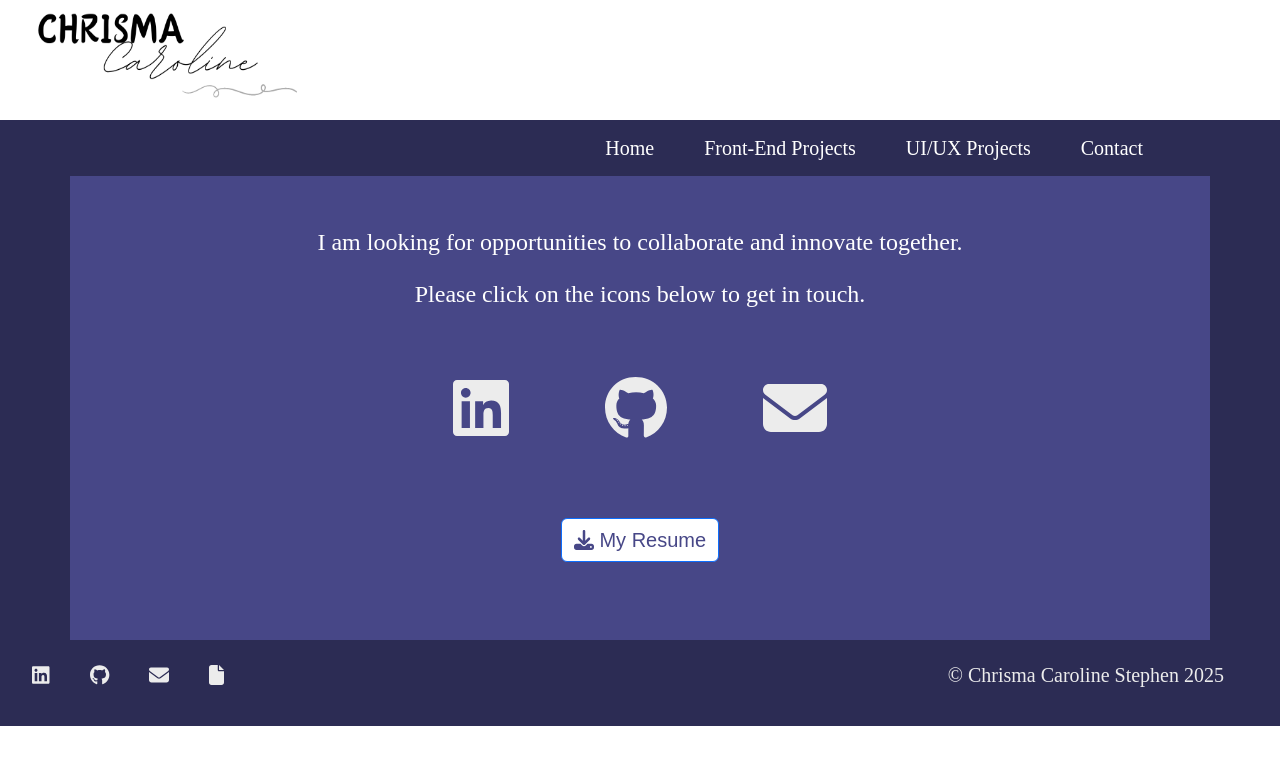
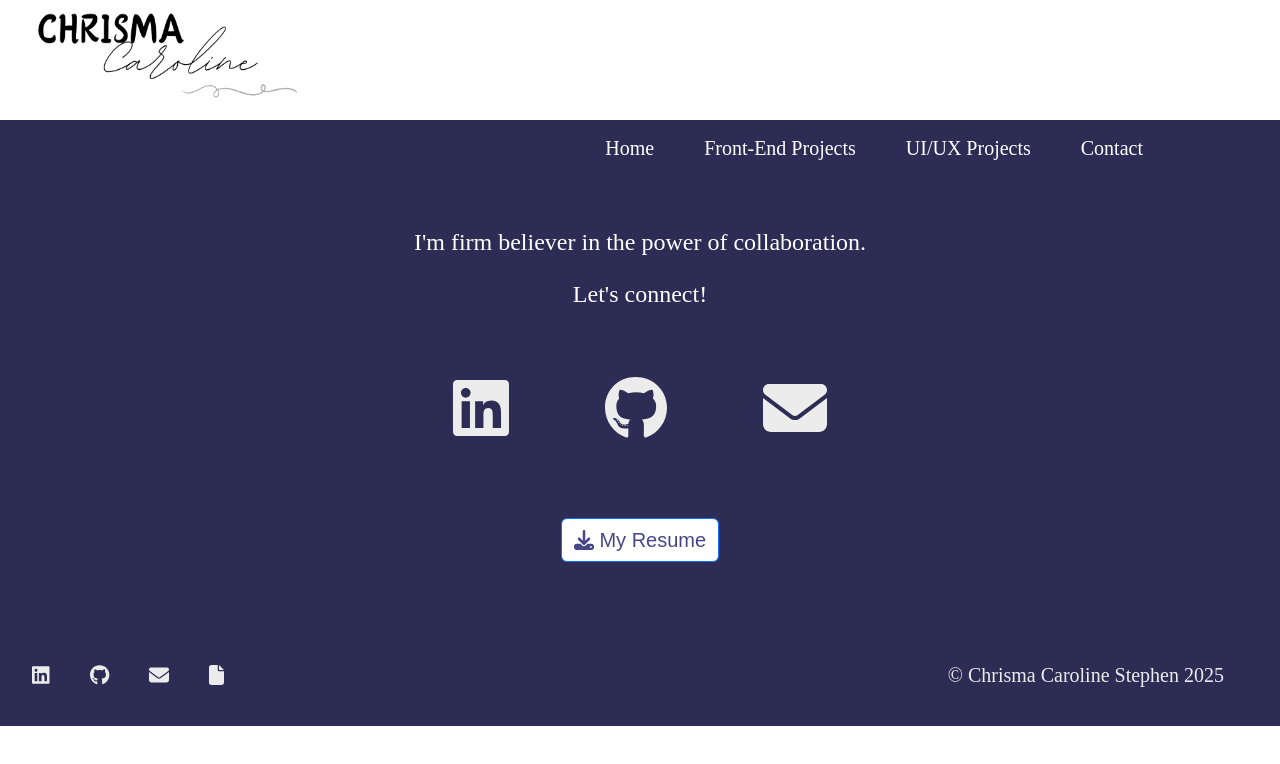
Before and after one commit to chrisma89/Chrisma-Caroline-Stephen, a React (Vite) app: page /contact in a window 1280 px wide. Shown: the top 764 px of the page. Built offline with nearby package versions, Linux system fonts and the light colour scheme; a web font is replaced by a local one.

Commit message:
secondary colour removed and contact section text amended

```diff
--- a/src/components/Contact/index.jsx
+++ b/src/components/Contact/index.jsx
@@ -56,7 +56,7 @@ const Contact = () => {
               textAlign: "center",
             }}
           >
-            I am looking for opportunities to collaborate and innovate together.
+            I'm firm believer in the power of collaboration.
           </p>
           <p
 
@@ -68,7 +68,7 @@ const Contact = () => {
             }}
           >
             {" "}
-            Please click on the icons below to get in touch.{" "}
+            Let's connect!{" "}
           </p>
           <div className="linkicon">
             {" "}
--- a/src/components/ProjectGallery/index.jsx
+++ b/src/components/ProjectGallery/index.jsx
@@ -19,7 +19,7 @@ const ProjectsGallery = () => {
     return (
         <div className= "container-fluid d-flex"style={{ backgroundColor : "#2C2C54"}} >
 
-            <Container className='container-fluid' style={{padding: "20px", backgroundColor : "#474787"}}>
+            <Container className='container-fluid' style={{padding: "20px"}}>
                 {selectedProject ? (
 
                     <>   <div className="container-fluid d-flex flex-column align-items-center">
--- a/src/components/UIUXProjectgallery/index.jsx
+++ b/src/components/UIUXProjectgallery/index.jsx
@@ -21,7 +21,7 @@ const selectuiuxproject = (id) => {
 return (
   <>
   <div className= "container-fluid d-flex"style={{ backgroundColor : "#2C2C54"}} >
-  <Container style={{padding: "20px", backgroundColor : "#474787"}}>
+  <Container style={{padding: "20px"}}>
 {selecteduiuxproject ?
 (<>
  <div className="container-fluid d-flex flex-column align-items-center">
--- a/src/components/UIUXProjects/index.jsx
+++ b/src/components/UIUXProjects/index.jsx
@@ -9,7 +9,7 @@ function UIUXProjects({ id, Title, Description, selectuiuxproject,Buttonlabel })
 
       <Container
         className="container-fluid d-flex justify-content-center"
-        style={{ padding: "0px", backgroundColor: "#474787" }}
+        style={{ padding: "0px"}}
       >
         <Card
           className=""
--- a/src/main.css
+++ b/src/main.css
@@ -153,7 +153,7 @@ a {
 
 
 .projectbackgrnd{
-  background-color: #474787;
+  /* background-color: #474787; */
   background-size: cover; /* Cover the entire page */
   background-position: center; /* Center the background image */
   background-repeat: no-repeat; /* Do not repeat the image */
```
